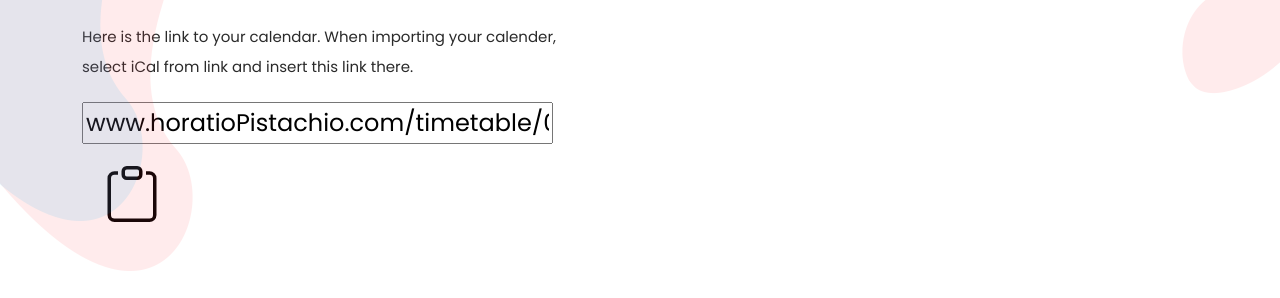
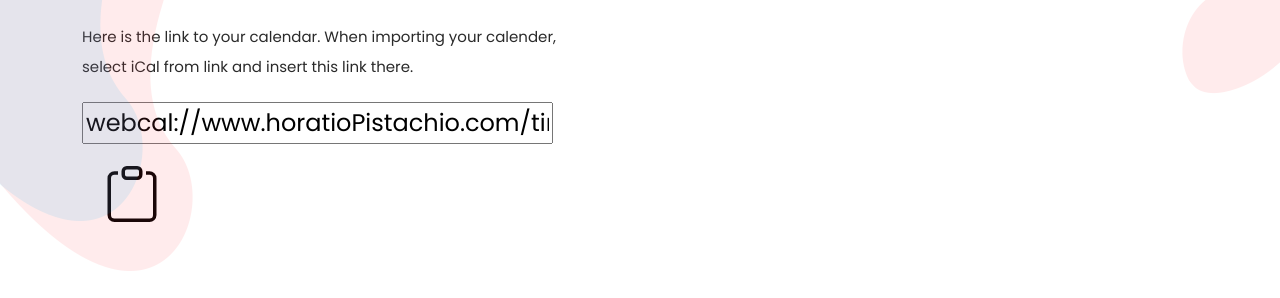
Before and after one commit to HortatioPistachio/UniTimetable, a Django app: template mysite/blog/templates/blog/iCal_complete_template.html in a window 1280 px wide. Shown: the part 296-594 px from the top of the page. Run offline with Django 3.2, Linux system fonts and the light colour scheme; the template is opened without the code that fills it: most values are stand-ins (such as "Sample title", 1, 10 or a date in 2020); some libraries are stand-ins or nearby versions.

Commit message:
added webcal prefix

```diff
--- a/mysite/blog/templates/blog/iCal_complete_template.html
+++ b/mysite/blog/templates/blog/iCal_complete_template.html
@@ -19,7 +19,7 @@
                     </a>
 
                   </h4>
-                  <input id="foo" class="link-box" value="www.horatioPistachio.com/timetable/{{cal_code}}.ics">
+                  <input id="foo" class="link-box" value="webcal://www.horatioPistachio.com/timetable/{{cal_code}}.ics">
                   <button class="btn btn-cpy" data-clipboard-target="#foo">
                     <img src="../../static/img/clipboard.svg" alt="Copy to clipboard">
                 </button>
```
